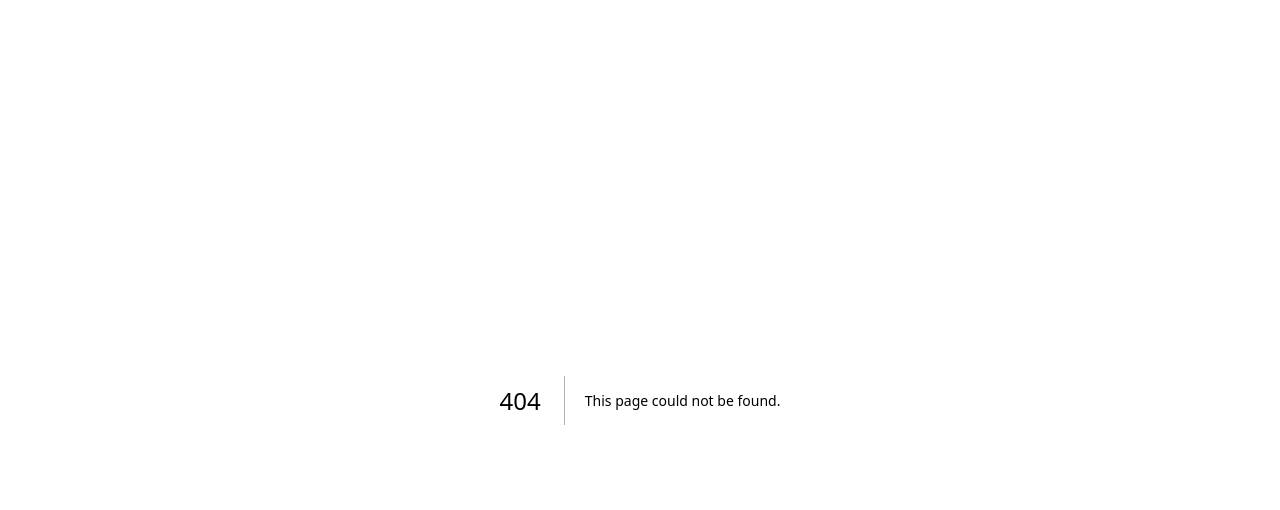
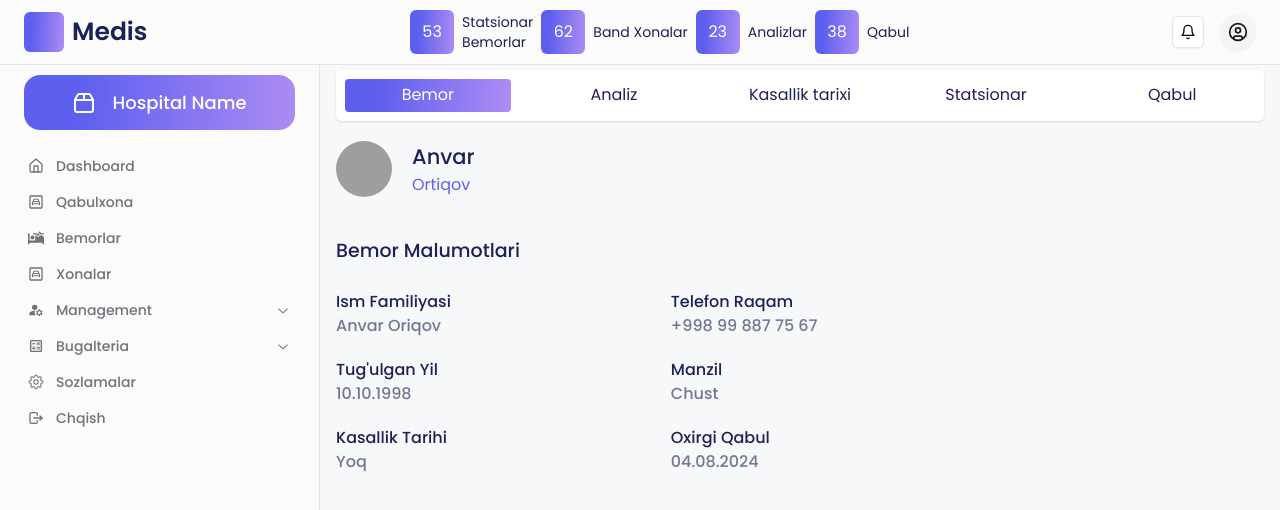
Before and after one commit to anvarortiqov/medis, a Next.js app: page /admin/reception/patient/personal in a window 1280 px wide. Before the commit this address had no page. Shown: the top 510 px of the page. Built offline with nearby package versions, Linux system fonts and the light colour scheme; grey boxes are pictures that could not be loaded.

Commit message:
Patient Personal page is completed.

```diff
--- a/src/app/admin/reception/addpatientform/page.js
+++ b/src/app/admin/reception/addpatientform/page.js
@@ -32,6 +32,7 @@ import {
     SelectTrigger,
     SelectValue,
 } from "@/components/ui/select"
+import {Typography} from "@/components/typography/Typography";
 
 const formSchema = z.object({
     name: z.string().min(2, {
@@ -49,9 +50,7 @@ const formSchema = z.object({
     username: z.string().min(2, {
         message: "Please inter your Username.",
     }),
-    password: z.number().min(2, {
-        message: "Please inter your Password.",
-    }),
+
 })
 
 
@@ -71,8 +70,8 @@ const AddPatientForm = () => {
     return (
         <div className="w-full p-4">
             <header className="mb-8">
-                <h1 className="text-text_color text-[25px]">Bemor ma’lumotlari</h1>
-                <p className="text-[#6F6C90] text-md pb-3">Iltimos har bir maydonga to’liq va to’g’ri ma’lumotlarni kiriting !</p>
+                <Typography type={`h1`} className="text-text_color ">Bemor ma’lumotlari</Typography>
+                <Typography className="text-[#6F6C90]  pb-3">Iltimos har bir maydonga to’liq va to’g’ri ma’lumotlarni kiriting !</Typography>
                 <hr></hr>
             </header>
 
@@ -137,7 +136,7 @@ const AddPatientForm = () => {
                         />
                         <FormField
                             control={form.control}
-                            name="phone"
+                            name="ism"
                             render={({ field }) => (
                                 <FormItem>
                                     <FormLabel>Tug'gulgan kun</FormLabel>
@@ -186,7 +185,7 @@ const AddPatientForm = () => {
                         />
                         <FormField
                             control={form.control}
-                            name="password"
+                            name="ism"
                             render={({ field }) => (
                                 <FormItem>
                                     <FormLabel>Parol</FormLabel>
--- a/src/app/admin/reception/index.css
+++ b/src/app/admin/reception/index.css
@@ -7,3 +7,6 @@
 .height-reception-content{
     height: calc(100vh - 260px);
 }
+.height-patient-screen{
+    height: calc(100vh - 8rem);
+}
--- a/src/app/admin/reception/page.js
+++ b/src/app/admin/reception/page.js
@@ -107,7 +107,7 @@ const Reception = () => {
                             <AvatarImage src="https://github.com/shadcn.png" alt="@shadcn" />
                             <AvatarFallback>CN</AvatarFallback>
                         </Avatar>
-                        <Link href="#">{invoice.fish}</Link>
+                        <Link href="reception/patient/personal">{invoice.fish}</Link>
                     </div>
                 </TableCell>
                 <TableCell>{invoice.birthday}</TableCell>
--- /dev/null
+++ b/src/app/admin/reception/patient/analiz/page.js
@@ -0,0 +1,9 @@
+const Analiz = () => {
+    return (
+        <div>
+            Analiz
+        </div>
+    );
+};
+
+export default Analiz;
--- /dev/null
+++ b/src/app/admin/reception/patient/layout.js
@@ -0,0 +1,42 @@
+"use client";
+
+import '../index.css'
+import Link from "next/link";
+import { usePathname } from "next/navigation";
+
+const navLink = [
+    { title: "Bemor" , path: "personal" },
+    { title: "Analiz", path: "analiz" },
+    { title: "Kasallik tarixi", path: "sickhistory" },
+    { title: "Statsionar", path: "statsionar" },
+    { title: "Qabul", path: "qabul" }
+];
+
+export default function PatientLayout({ children }) {
+    const pathname = usePathname();
+    const currentSegment = pathname.split("/").pop();
+
+    return (
+        <div className="flex flex-col justify-between">
+            <header className="w-full px-4 h-14 flex justify-center items-end">
+                <div className="w-full px-[0.55rem] py-[0.55rem] bg-white shadow rounded-md grid grid-cols-5 gap-5 justify-between">
+                    {navLink.map((link) => (
+                        <Link
+                            key={link.path}
+                            href={link.path}
+                            className={` flex justify-center items-center py-[0.3rem] rounded ${
+                                currentSegment === link.path ? "header-logo text-[#fff] " : "text-text_color "
+                            }`}
+                        >
+
+                            {link.title}
+                        </Link>
+                    ))}
+                </div>
+            </header>
+            <main className="px-4 height-patient-screen">
+                {children}
+            </main>
+        </div>
+    );
+}
--- /dev/null
+++ b/src/app/admin/reception/patient/personal/page.js
@@ -0,0 +1,51 @@
+import {Avatar, AvatarFallback, AvatarImage} from "@/components/ui/avatar";
+import React from "react";
+import {Typography} from "@/components/typography/Typography";
+
+const Personal = () => {
+    return (
+        <div className="flex flex-col gap-5">
+            <header className="flex items-center gap-5 py-5">
+                <Avatar className="h-14 w-14">
+                    <AvatarImage src="https://github.com/shadcn.png" alt="@shadcn" />
+                    <AvatarFallback>CN</AvatarFallback>
+                </Avatar>
+                <div>
+                    <Typography className="text-[21px] text-text_color font-medium">Anvar</Typography>
+                    <Typography className="text-[#5D5FEF] text-[14px]">Ortiqov</Typography>
+                </div>
+            </header>
+            <main>
+                <Typography className="text-[19px] font-medium pb-6 text-text_color">Bemor Malumotlari</Typography>
+                <ul className="w-[70%] grid grid-cols-2 gap-5 justify-between font-medium">
+                    <li className="flex flex-col">
+                        <Typography className="text-text_color text-[16px]">Ism Familiyasi</Typography>
+                        <Typography className="text-[#737791] text-[14px]">Anvar Oriqov</Typography>
+                    </li>
+                    <li className="flex flex-col">
+                        <Typography className="text-text_color text-[16px]">Telefon Raqam</Typography>
+                        <Typography className="text-[#737791] text-[14px]">+998 99 887 75 67</Typography>
+                    </li>
+                    <li className="flex flex-col">
+                        <Typography className="text-text_color text-[16px]">Tug'ulgan Yil</Typography>
+                        <Typography className="text-[#737791] text-[14px]">10.10.1998</Typography>
+                    </li>
+                    <li className="flex flex-col">
+                        <Typography className="text-text_color text-[16px]">Manzil</Typography>
+                        <Typography className="text-[#737791] text-[14px]">Chust</Typography>
+                    </li>
+                    <li className="flex flex-col">
+                        <Typography className="text-text_color text-[16px]">Kasallik Tarihi</Typography>
+                        <Typography className="text-[#737791] text-[14px]">Yoq</Typography>
+                    </li>
+                    <li className="flex flex-col">
+                        <Typography className="text-text_color text-[16px]">Oxirgi Qabul</Typography>
+                        <Typography className="text-[#737791] text-[14px]">04.08.2024</Typography>
+                    </li>
+                </ul>
+            </main>
+        </div>
+    );
+};
+
+export default Personal;
--- a/src/components/typography/Typography.js
+++ b/src/components/typography/Typography.js
@@ -3,10 +3,10 @@ import classNames from "classnames";
 export const Typography = ({ type = "p", children, className }) => {
   switch (type) {
     case "p": {
-      return <p className={classNames(className, "text")}>{children}</p>;
+      return <p className={classNames(className, "text-[16px]")}>{children}</p>;
     }
     case "h1": {
-      return <h1>{children}</h1>;
+      return <h1 className="text-[28px]">{children}</h1>;
     }
     default: {
       return <span className={className}>{children}</span>;
```
Also changed, not shown: src/app/admin/reception/patient/page.js (added, +9 -0 lines).
